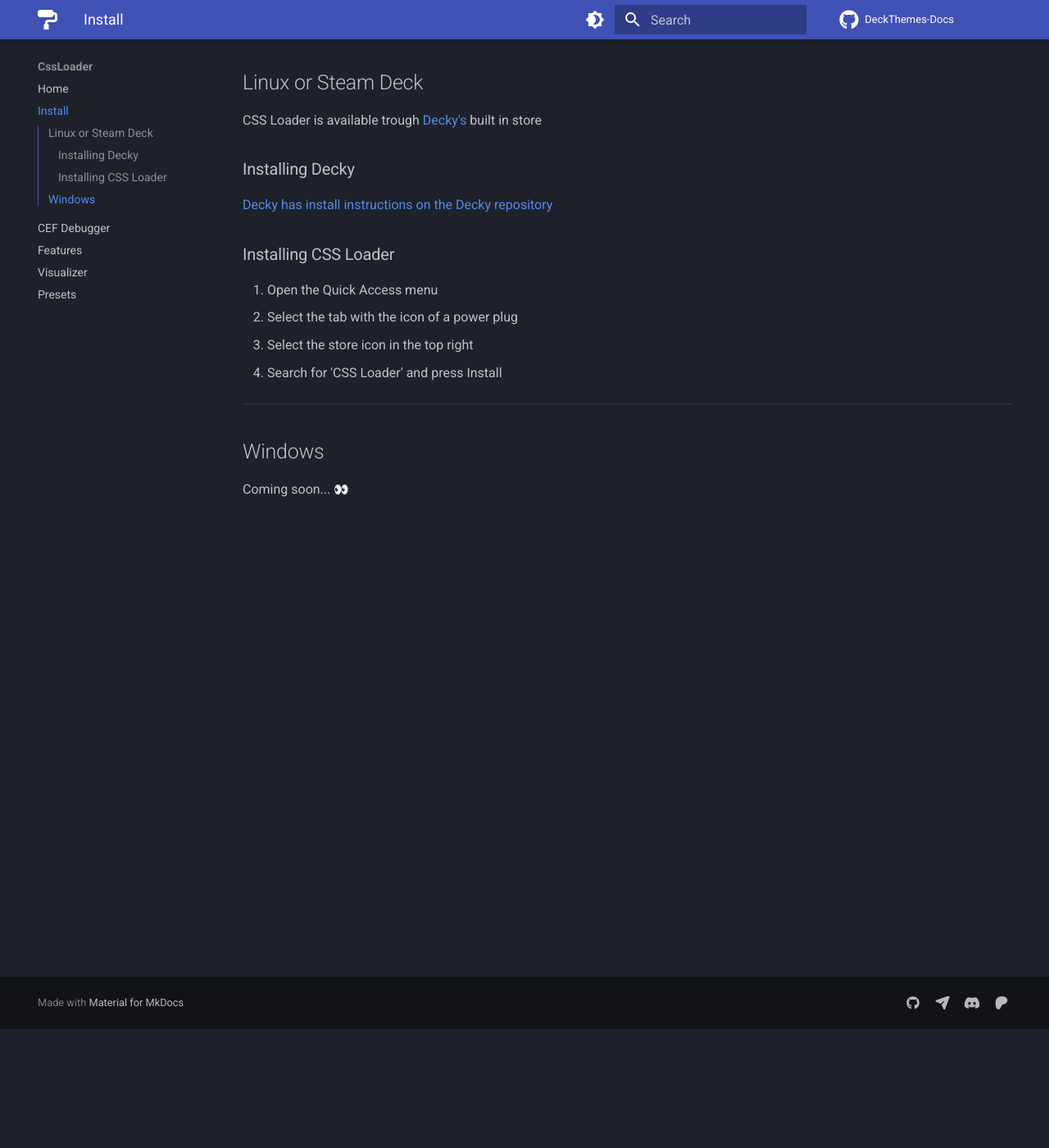
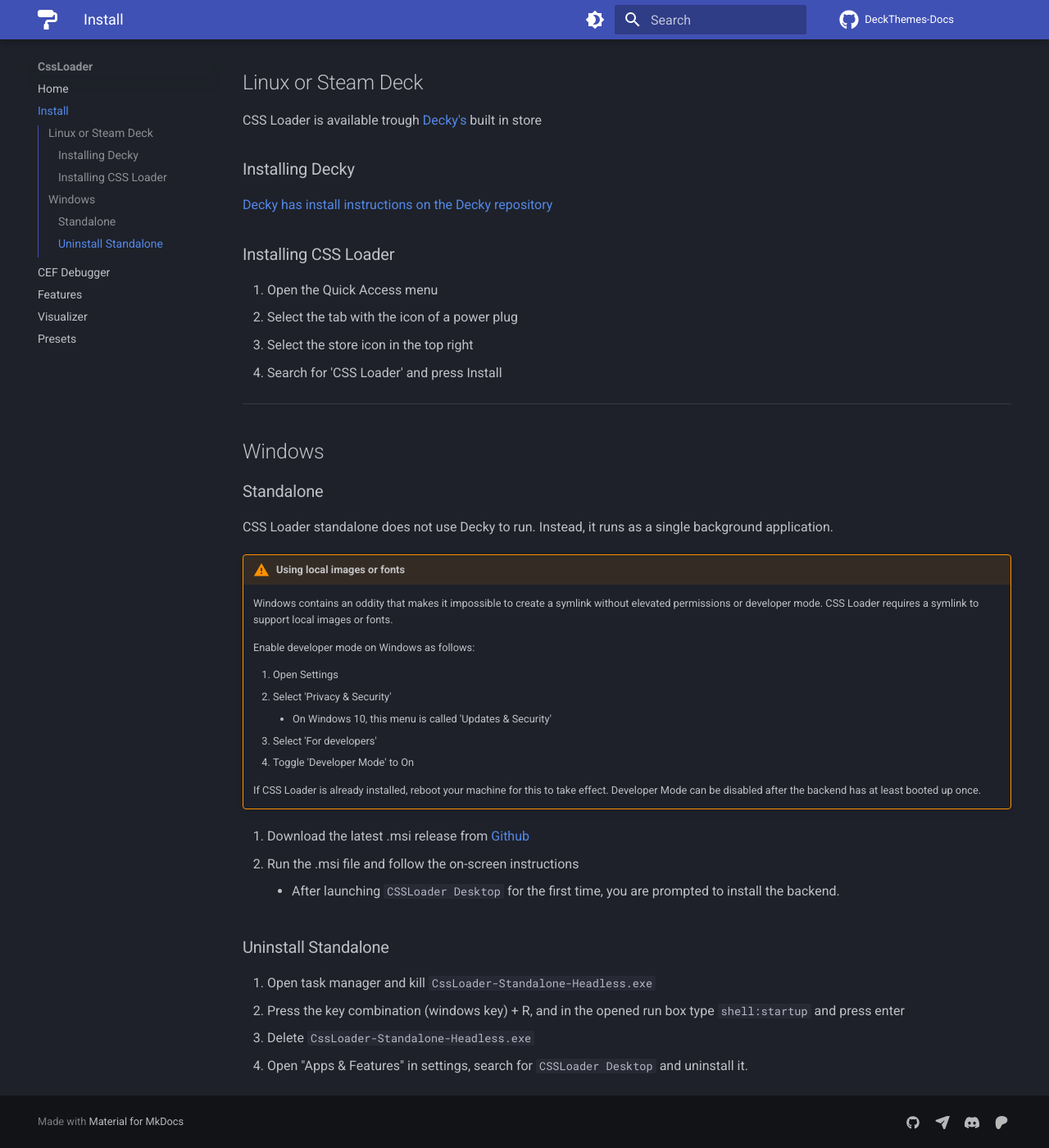
Before and after one commit to DeckThemes/DeckThemes-Docs, an MkDocs documentation site: the page built from docs/CSSLoader/Install.md, in a window 1280 px wide and 1400 px high, scrolled down 145 px. Shown: the whole window at 82% size. Built offline with MkDocs 1.6.1 and Material for MkDocs 9.7.7, drawn with Linux system fonts in a browser that asks for light colours; emoji names are drawn with the system emoji font; comment, search, counter and statistics services are not loaded.

Commit message:
Add windows install docs

```diff
--- a/docs/CSSLoader/Install.md
+++ b/docs/CSSLoader/Install.md
@@ -17,4 +17,28 @@
 
 ## Windows
 
-Coming soon... :eyes:
+### Standalone
+CSS Loader standalone does not use Decky to run. Instead, it runs as a single background application.
+
+!!! warning "Using local images or fonts"
+    Windows contains an oddity that makes it impossible to create a symlink without elevated permissions or developer mode. CSS Loader requires a symlink to support local images or fonts.
+
+    Enable developer mode on Windows as follows:
+
+    1. Open Settings
+    2. Select 'Privacy & Security'
+        - On Windows 10, this menu is called 'Updates & Security'
+    3. Select 'For developers'
+    4. Toggle 'Developer Mode' to On
+
+    If CSS Loader is already installed, reboot your machine for this to take effect. Developer Mode can be disabled after the backend has at least booted up once.
+
+1. Download the latest .msi release from [Github](https://github.com/beebls/CSSLoader-Desktop/releases)
+2. Run the .msi file and follow the on-screen instructions
+    - After launching `CSSLoader Desktop` for the first time, you are prompted to install the backend.
+
+### Uninstall Standalone
+1. Open task manager and kill `CssLoader-Standalone-Headless.exe`
+2. Press the key combination (windows key) + R, and in the opened run box type `shell:startup` and press enter
+3. Delete `CssLoader-Standalone-Headless.exe`
+4. Open "Apps & Features" in settings, search for `CSSLoader Desktop` and uninstall it.
```
Also changed, not shown: docs/Install.md (deleted, +0 -18 lines).
